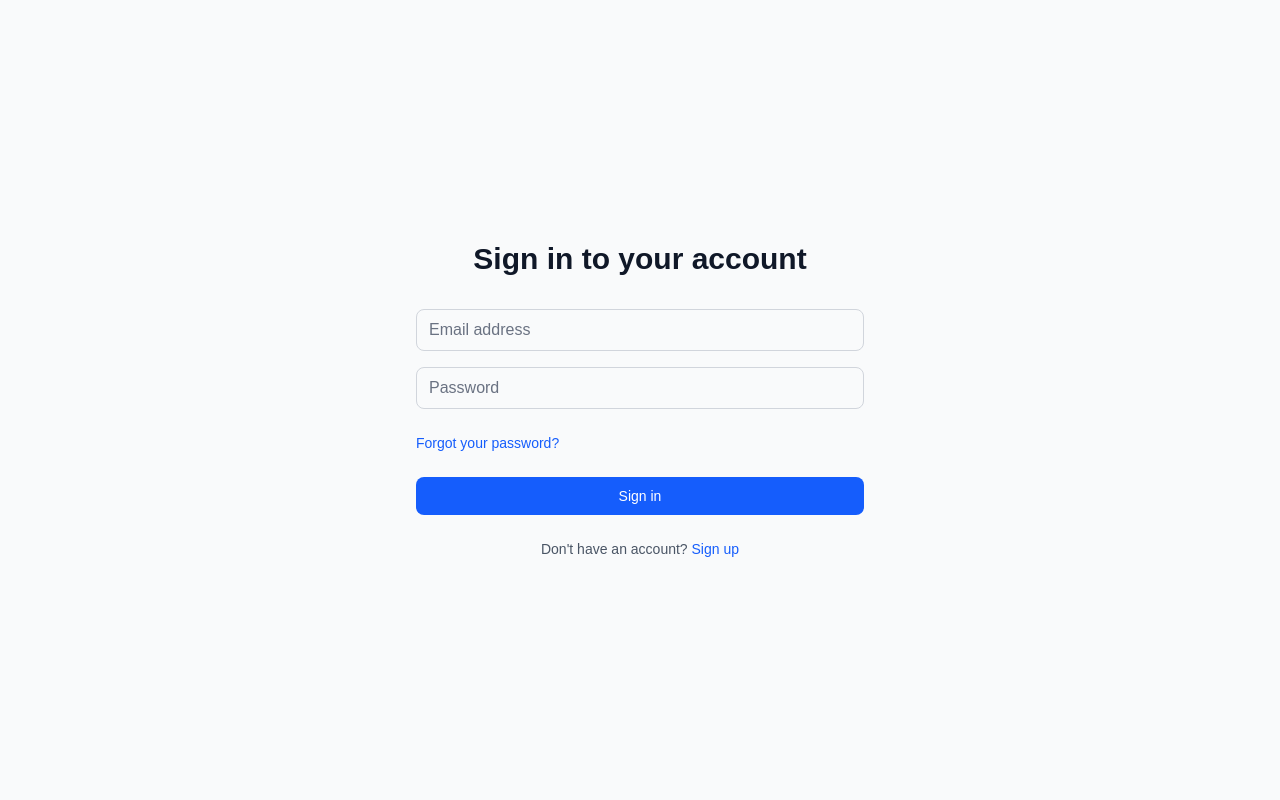
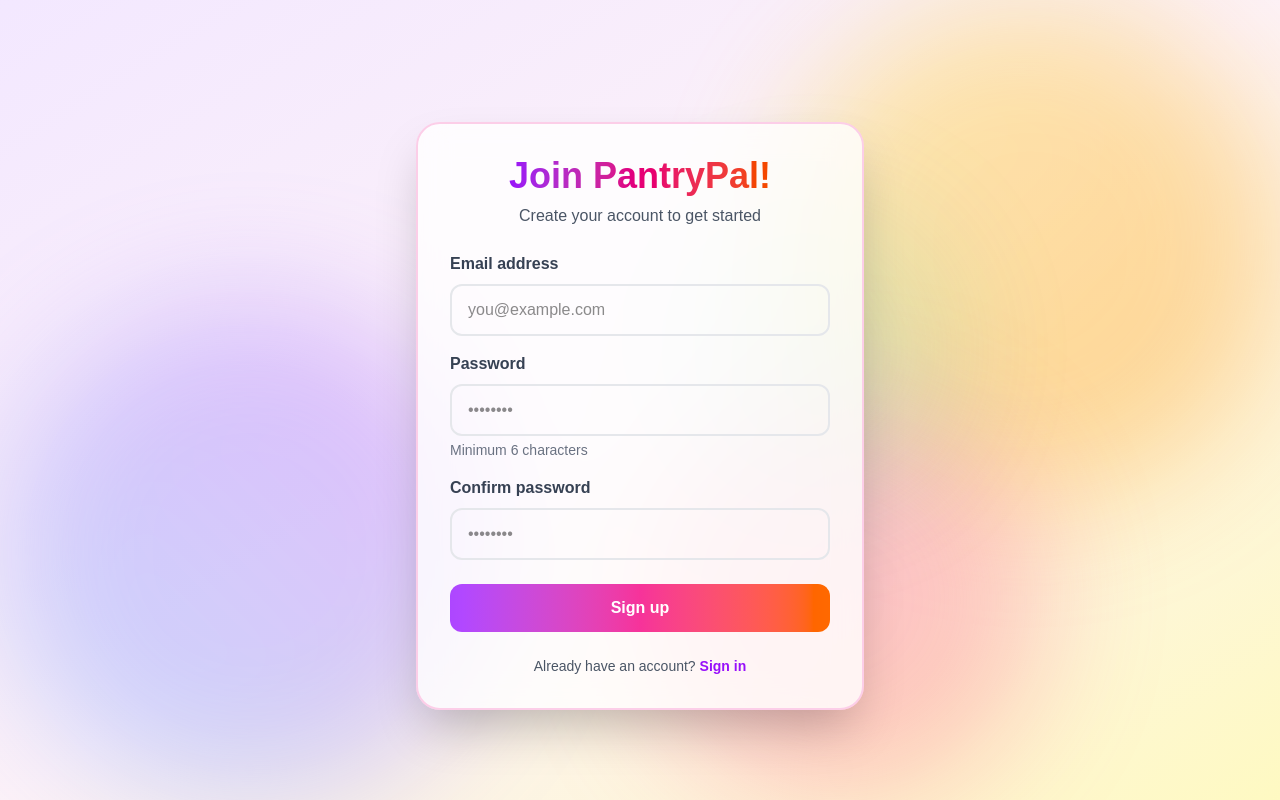
Before and after one commit to ucsb-cs148-w26/pj02-ai-cooking, a Next.js app in the folder Project/: page /login in a window 1280 px wide. Built offline with nearby package versions, Linux system fonts and the light colour scheme.

Commit message:
editing spacing

```diff
--- a/Project/app/login/page.tsx
+++ b/Project/app/login/page.tsx
@@ -4,18 +4,29 @@ import { useState, FormEvent } from 'react';
 import { useRouter } from 'next/navigation';
 import Link from 'next/link';
 
-export default function LoginPage() {
+export default function SignupPageNoFirebase() {
   const [email, setEmail] = useState("");
   const [password, setPassword] = useState("");
+  const [confirmPassword, setConfirmPassword] = useState("");
   const [loading, setLoading] = useState(false);
   const [error, setError] = useState("");
   const router = useRouter();
 
-  const handleLogin = async (e: FormEvent<HTMLFormElement>) => {
+  const handleSignup = async (e: FormEvent<HTMLFormElement>) => {
     e.preventDefault();
 
-    if (!email || !password) {
+    if (!email || !password || !confirmPassword) {
       setError("Please fill in all fields");
+      return;
+    }
+
+    if (password !== confirmPassword) {
+      setError("Passwords don't match");
+      return;
+    }
+
+    if (password.length < 6) {
+      setError("Password must be at least 6 characters");
       return;
     }
 
@@ -23,102 +34,117 @@ export default function LoginPage() {
     setError("");
 
     try {
-      // Firebase auth will go here later
-      console.log("Login attempt:", email);
-
-      // Simulate async operation
+      // Simulate async operation (replace with your backend API later)
+      console.log("Signup attempt:", email);
       await new Promise(resolve => setTimeout(resolve, 1000));
 
-      // Navigate to dashboard
-      router.push("/dashboard");
-    } catch (err) {
-      console.error("Login error:", err);
-      setError("Login failed. Please try again.");
+      // Store in localStorage (temporary - NOT secure!)
+      localStorage.setItem('user', JSON.stringify({ email }));
+
+      alert("Account created successfully!");
+      router.push("/");
+    } catch (err: any) {
+      console.error("Signup error:", err);
+      setError("Signup failed. Please try again.");
     } finally {
       setLoading(false);
     }
   };
 
   return (
-    <div className="min-h-screen flex items-center justify-center bg-gray-50 px-4">
-      <div className="max-w-md w-full space-y-8">
-        <div>
-          <h2 className="text-center text-3xl font-bold text-gray-900">
-            Sign in to your account
-          </h2>
-        </div>
+    <div className="min-h-screen flex items-center justify-center bg-gradient-to-br from-purple-100 via-pink-50 via-blue-50 to-yellow-100 relative overflow-hidden px-4">
 
-        <form onSubmit={handleLogin} className="mt-8 space-y-6">
+      {/* Animated Colorful Background Elements */}
+      <div className="fixed inset-0 overflow-hidden pointer-events-none">
+        <div className="absolute top-0 right-0 w-[500px] h-[500px] bg-gradient-to-br from-yellow-300 to-orange-400 opacity-20 rounded-full blur-3xl animate-pulse"></div>
+        <div className="absolute bottom-0 left-0 w-[500px] h-[500px] bg-gradient-to-tr from-blue-400 to-purple-500 opacity-20 rounded-full blur-3xl animate-pulse" style={{animationDelay: '1s'}}></div>
+        <div className="absolute top-1/2 left-1/2 w-[400px] h-[400px] bg-gradient-to-br from-pink-400 to-red-400 opacity-15 rounded-full blur-3xl animate-pulse" style={{animationDelay: '2s'}}></div>
+        <div className="absolute top-1/4 right-1/4 w-[300px] h-[300px] bg-gradient-to-br from-green-300 to-teal-400 opacity-15 rounded-full blur-3xl animate-pulse" style={{animationDelay: '1.5s'}}></div>
+      </div>
+
+      {/* Signup Card */}
+      <div className="max-w-md w-full relative z-10">
+        <form
+          onSubmit={handleSignup}
+          className="mt-8 space-y-6 bg-white/80 backdrop-blur-lg rounded-3xl p-8 shadow-2xl border-2 border-pink-200"
+        >
+          {/* Centered Header */}
+          <div className="flex flex-col items-center text-center mb-6">
+            <h2 className="text-4xl font-bold bg-gradient-to-r from-purple-600 via-pink-600 to-orange-600 bg-clip-text text-transparent">
+              Join PantryPal!
+            </h2>
+            <p className="mt-2 text-gray-600">Create your account to get started</p>
+          </div>
+
           {error && (
-            <div className="bg-red-50 border border-red-400 text-red-700 px-4 py-3 rounded">
+            <div className="bg-red-50 border border-red-400 text-red-700 px-4 py-3 rounded-xl">
               {error}
             </div>
           )}
 
           <div className="space-y-4">
             <div>
-              <label htmlFor="email" className="sr-only">
+              <label htmlFor="email" className="block text-gray-700 font-semibold mb-2">
                 Email address
               </label>
               <input
                 id="email"
                 type="email"
-                placeholder="Email address"
+                placeholder="you@example.com"
                 value={email}
                 onChange={e => setEmail(e.target.value)}
                 disabled={loading}
                 required
-                className="appearance-none rounded-lg relative block w-full px-3 py-2 border border-gray-300 placeholder-gray-500 text-gray-900 focus:outline-none focus:ring-2 focus:ring-blue-500 focus:border-blue-500 disabled:bg-gray-100 disabled:cursor-not-allowed"
+                className="w-full px-4 py-3 rounded-xl border-2 border-gray-200 focus:border-pink-400 focus:outline-none disabled:bg-gray-100 disabled:cursor-not-allowed"
               />
             </div>
 
             <div>
-              <label htmlFor="password" className="sr-only">
+              <label htmlFor="password" className="block text-gray-700 font-semibold mb-2">
                 Password
               </label>
               <input
                 id="password"
                 type="password"
-                placeholder="Password"
+                placeholder="••••••••"
                 value={password}
                 onChange={e => setPassword(e.target.value)}
                 disabled={loading}
                 required
-                className="appearance-none rounded-lg relative block w-full px-3 py-2 border border-gray-300 placeholder-gray-500 text-gray-900 focus:outline-none focus:ring-2 focus:ring-blue-500 focus:border-blue-500 disabled:bg-gray-100 disabled:cursor-not-allowed"
+                className="w-full px-4 py-3 rounded-xl border-2 border-gray-200 focus:border-pink-400 focus:outline-none disabled:bg-gray-100 disabled:cursor-not-allowed"
               />
+              <p className="mt-1 text-sm text-gray-500">Minimum 6 characters</p>
             </div>
-          </div>
 
-          <div className="flex items-center justify-between">
-            <div className="text-sm">
-              <Link href="/forgot-password" className="text-blue-600 hover:text-blue-500">
-                Forgot your password?
-              </Link>
+            <div>
+              <label htmlFor="confirmPassword" className="block text-gray-700 font-semibold mb-2">
+                Confirm password
+              </label>
+              <input
+                id="confirmPassword"
+                type="password"
+                placeholder="••••••••"
+                value={confirmPassword}
+                onChange={e => setConfirmPassword(e.target.value)}
+                disabled={loading}
+                required
+                className="w-full px-4 py-3 rounded-xl border-2 border-gray-200 focus:border-pink-400 focus:outline-none disabled:bg-gray-100 disabled:cursor-not-allowed"
+              />
             </div>
           </div>
 
           <button
             type="submit"
             disabled={loading}
-            className="group relative w-full flex justify-center py-2 px-4 border border-transparent text-sm font-medium rounded-lg text-white bg-blue-600 hover:bg-blue-700 focus:outline-none focus:ring-2 focus:ring-offset-2 focus:ring-blue-500 disabled:bg-blue-400 disabled:cursor-not-allowed transition-colors"
+            className="w-full py-3 px-4 bg-gradient-to-r from-purple-500 via-pink-500 to-orange-500 text-white font-bold rounded-xl hover:shadow-lg transition-all disabled:opacity-50 disabled:cursor-not-allowed"
           >
-            {loading ? (
-              <span className="flex items-center gap-2">
-                <svg className="animate-spin h-5 w-5 text-white" xmlns="http://www.w3.org/2000/svg" fill="none" viewBox="0 0 24 24">
-                  <circle className="opacity-25" cx="12" cy="12" r="10" stroke="currentColor" strokeWidth="4"></circle>
-                  <path className="opacity-75" fill="currentColor" d="M4 12a8 8 0 018-8V0C5.373 0 0 5.373 0 12h4zm2 5.291A7.962 7.962 0 014 12H0c0 3.042 1.135 5.824 3 7.938l3-2.647z"></path>
-                </svg>
-                Logging in...
-              </span>
-            ) : (
-              "Sign in"
-            )}
+            {loading ? "Creating account..." : "Sign up"}
           </button>
 
           <div className="text-center text-sm">
-            <span className="text-gray-600">Don't have an account? </span>
-            <Link href="/signup" className="text-blue-600 hover:text-blue-500 font-medium">
-              Sign up
+            <span className="text-gray-600">Already have an account? </span>
+            <Link href="/login" className="text-purple-600 hover:text-purple-500 font-bold">
+              Sign in
             </Link>
           </div>
         </form>
```
